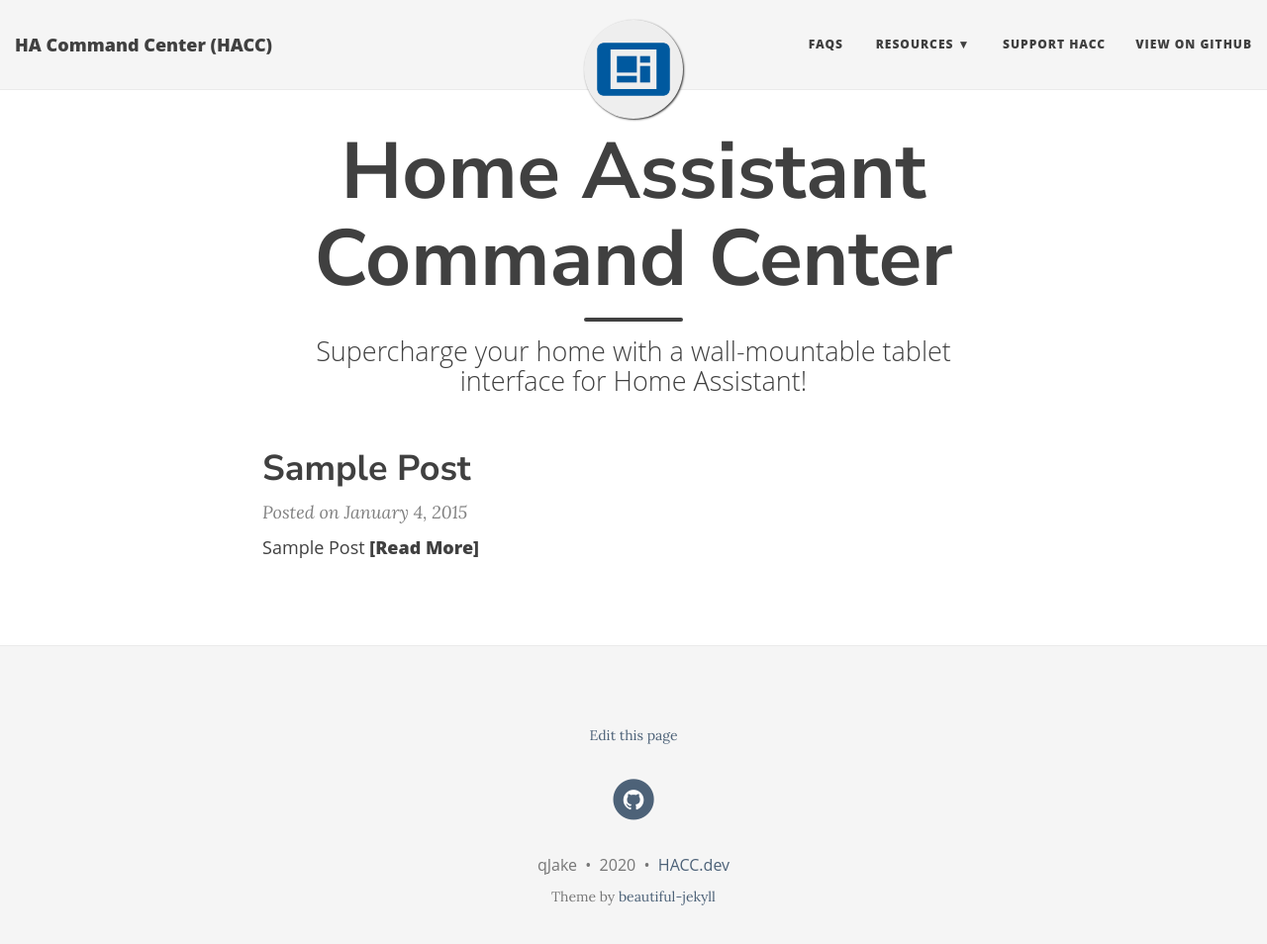
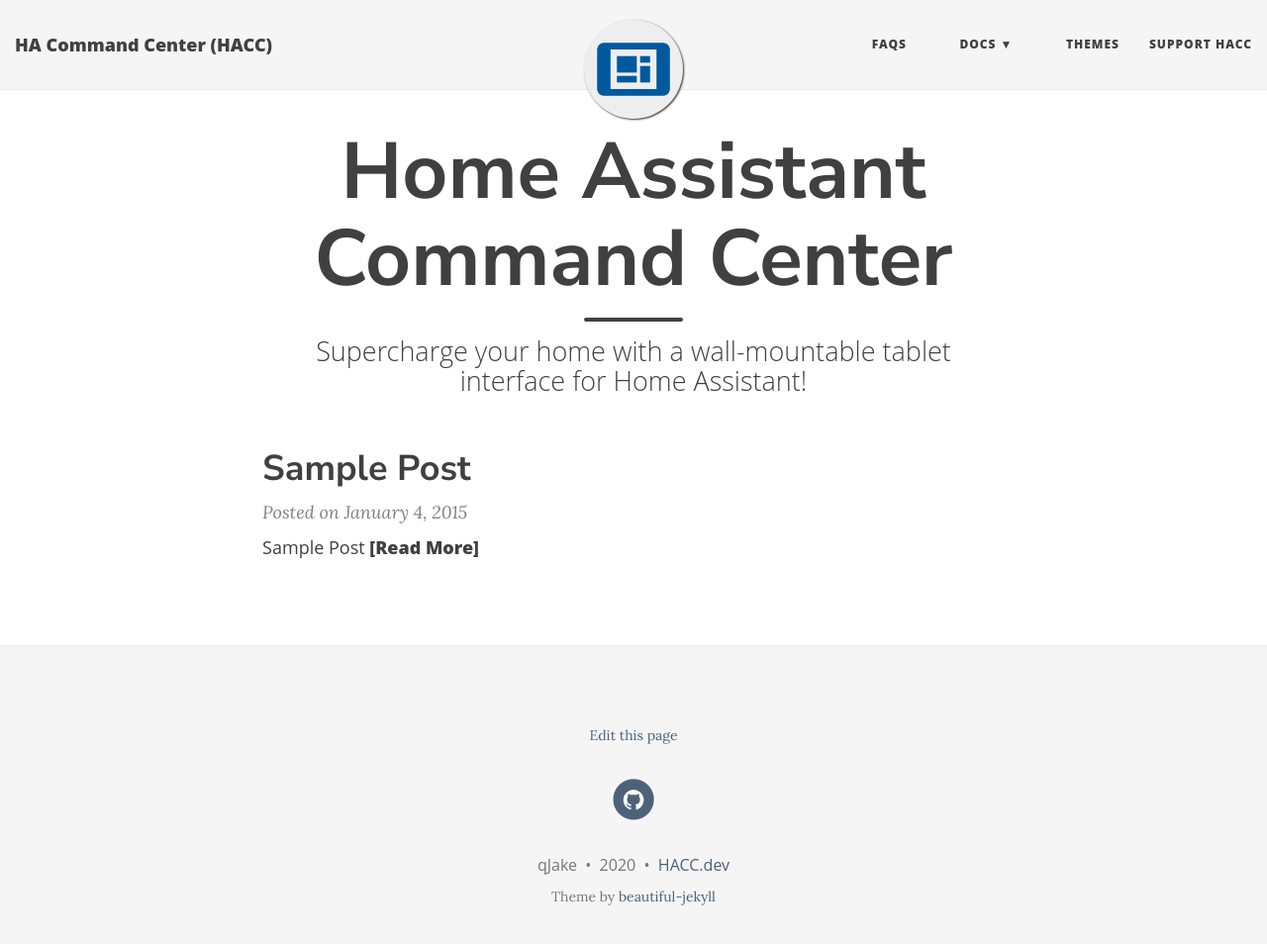
Before and after one commit to qJake/hacc.dev, a Jekyll site: the page built from index.html, in a window 1280 px wide and 967 px high. Shown: the top 954 px of the window at 99% size. Built offline with Jekyll 4.4.1, drawn with Linux system fonts in a browser that asks for light colours; nearby versions of some CDN libraries; the list of posts is cut into pages by our own code.

Commit message:
Update nav

```diff
--- a/_config.yml
+++ b/_config.yml
@@ -21,12 +21,11 @@
 # List of links in the navigation bar
 navbar-links:
   FAQs: "faqs"
-  Resources:
+  Docs:
     - Installation: "test"
     - Usage: "test"
-    - Themes: "test"
+  Themes: "test"
   Support HACC: "support"
-  View on GitHub: "https://github.com/qJake/HADotNet.CommandCenter/"
 
 # Image to show in the navigation bar - image must be a square (width = height)
 # Remove this parameter if you don't want an image in the navbar
```
